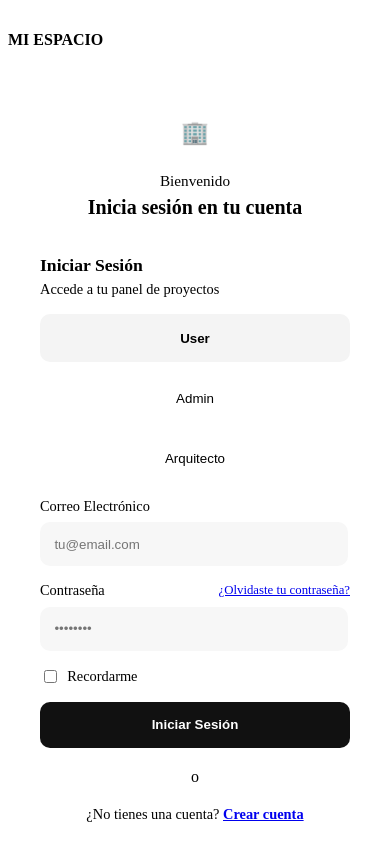
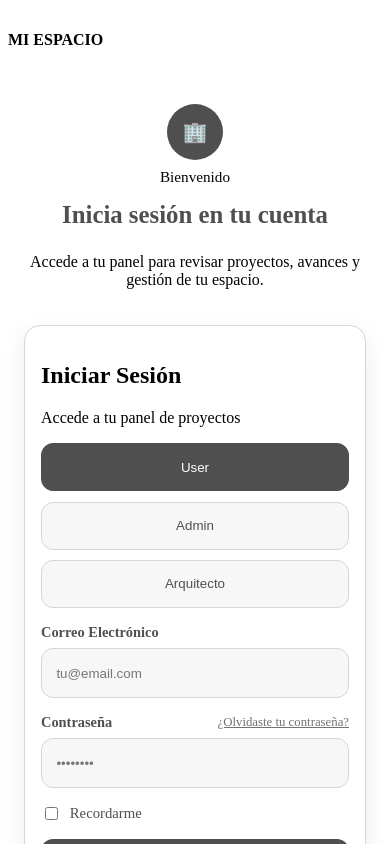
Before and after one commit to davidson124/mi-espacio-frontend, an Angular app: page /login in a window 390 px wide. Shown: the top 844 px of the page. Built offline with nearby package versions, Linux system fonts and the light colour scheme.

Commit message:
feat: improve login responsive ui mobile first

```diff
--- a/src/app/features/auth/pages/login/login.html
+++ b/src/app/features/auth/pages/login/login.html
@@ -4,6 +4,7 @@
       <div class="login__badge">🏢</div>
       <p class="login__welcome">Bienvenido</p>
       <h1 class="login__title">Inicia sesión en tu cuenta</h1>
+      <p class="login_test">Accede a tu panel para revisar proyectos, avances y gestión de tu espacio.</p>
     </div>
 
     <article class="login-card">
@@ -40,12 +41,13 @@
       </div>
 
       <form [formGroup]="form" (ngSubmit)="submit()" class="login-form" novalidate>
-        <label>
+        <label class="form-field">
           <span>Correo Electrónico</span>
           <input
             type="email"
             formControlName="email"
             placeholder="tu@email.com"
+            autocomplete="email"
             [ngClass]="{
               'input-error': emailInvalid,
               'input-success': emailValid
@@ -63,13 +65,11 @@
           }
 
           @if (emailValid) {
-            <small class="field-message success">
-              Correo válido.
-            </small>
+            <small class="field-message success">Correo válido.</small>
           }
         </label>
 
-        <label>
+        <label class="form-field">
           <div class="label-row">
             <span>Contraseña</span>
             <a href="#">¿Olvidaste tu contraseña?</a>
@@ -79,6 +79,7 @@
             type="password"
             formControlName="password"
             placeholder="••••••••"
+            autocomplete="current-password"
             [ngClass]="{
               'input-error': passwordInvalid,
               'input-success': passwordValid
@@ -96,9 +97,7 @@
           }
 
           @if (passwordValid) {
-            <small class="field-message success">
-              Contraseña válida.
-            </small>
+            <small class="field-message success">Contraseña válida.</small>
           }
         </label>
 
@@ -114,8 +113,6 @@
         <div *ngIf="successMessage" class="alert alert--success">
           {{ successMessage }}
         </div>
-
-        <p *ngIf="errorMessage">{{ errorMessage }}</p>
 
         <button
           type="submit"
--- a/src/app/features/auth/pages/login/login.scss
+++ b/src/app/features/auth/pages/login/login.scss
@@ -1,74 +1,98 @@
+:host{
+  display: block;
+  width: 100%;
+}
 .login {
   width: 100%;
-  max-width: 420px;
+  max-width: 28rem;
   margin: 0 auto;
+  display: grid;
+  gap: 1.25rem;
 }
 
 .login__intro {
   text-align: center;
-  margin-bottom: 1.25rem;
+  display: grid;
+  gap: 0.5rem;
 }
 
 .login__badge {
-  width: 56px;
-  height: 56px;
-  margin: 0 auto 0.75rem;
+  width: 3.5rem;
+  height: 3.5rem;
+  margin: 0 auto;
   border-radius: 50%;
   display: grid;
   place-items: center;
-  background: var(--color-dark);
+  background: #4f4f4f;
   color: #fff;
-  font-size: 1.4rem;
+  font-size: 1.25rem;
 }
 
 .login__welcome {
   margin: 0 0 0.35rem;
   font-size: 0.95rem;
+  font-size: 0.95rem;
 }
 
 .login__title {
   margin: 0;
-  font-size: 1.25rem;
-  font-weight: 600;
+  font-size: 1.55rem;
+  line-height: 1.2;
+  color: #4f4f4f;
+}
+.login_text{
+  margin: 0;
+  font-size: 0.95rem;
+  line-height: 1.5;
+  color: #4f4f4f;
+  opacity: 0.85;
 }
 
 .login-card {
   background: #fff;
-  border: 1px solid var(--color-border);
-  border-radius: 14px;
+  border: 1px solid #d6d6d6;
+  border-radius: 1rem;
+  box-shadow: 0 8px 24px rgba(0, 0, 0, 0.08);
   padding: 1rem;
-  box-shadow: var(--shadow-sm);
 }
 
-.login-card h2 {
+.login-card_header {
+  margin-bottom: 1rem;
+}
+.login-card_header h2 {
   margin: 0 0 0.35rem;
-  font-size: 1.1rem;
+  font-size: 1.2rem;
+  color: #4f4f4f;
 }
 
-.login-card p {
-  margin-top: 0;
-  font-size: 0.9rem;
+.login-card_header p {
+  margin: 0;
+  font-size: 0.92rem;
+  color: #4f4f4f;
+  opacity: 0.85;
 }
 
 .role-selector {
   display: grid;
   grid-template-columns: 1fr;
-  gap: 0.75rem;
-  margin: 1rem 0;
+  gap: 0.65rem;
+  margin-bottom: 1rem;
 }
 
 .role-btn {
-  min-height: 48px;
-  border: 1px solid var(--color-border);
-  border-radius: 10px;
-  background: #fff;
-  color: var(--color-text);
+  min-height: 3rem;
+  border: 1px solid #d6d6d6;
+  border-radius: 0.75rem;
+  background: #f7f7f7;
+  color: #4f4f4f;
+  font-weight: 500;
+  transition: 0.2s ease;
 }
 
 .role-btn--active {
-  border-color: var(--color-text);
-  background: #f4f4f4;
-  font-weight: 600;
+  color:#fff;
+  background: #4f4f4f;
+  border-color: #4f4f4f;
 }
 
 .login-form {
@@ -76,48 +100,78 @@
   gap: 1rem;
 }
 
-.login-form label {
+.form-field{
   display: grid;
   gap: 0.45rem;
-  font-size: 0.9rem;
+}
+
+.form-field > span,
+.label-row span {
+  font-size:  0.9rem;
+  font-weight: 600;
+  color: #4f4f4f;
+}
+
+.label-row {
+  display: flex;
+  justify-content: space-between;
+  align-items: center;
+  gap: 0.75rem;
+}
+
+.label-row a {
+  font-size: 0.8rem;
+  color: #4f4f4f;
+  opacity: 0.8;
 }
 
 .login-form input[type='email'],
 .login-form input[type='password'] {
-  width: 90%;
-  min-height: 44px;
+  // width: 100%;
+  min-height: 3rem;
   padding: 0rem 0.9rem;
-  border: 1px solid var(--color-border);
-  border-radius: 10px;
+  border: 1px solid #d6d6d6;
+  border-radius: 0.75rem;
   background: #f7f7f7;
+  color: #4f4f4f;
   outline: none;
   transition: border-color 0.2s ease, box-shadow 0.2s ease;
 }
 
 .login-form input[type='email']:focus,
 .login-form input[type='password']:focus {
-  border-color: var(--color-muted);
+  border-color: #a6b1bf;
 }
-
 .input-error {
-  border: #ff1d1d 1px solid!important;
-  background: #ffe0e0 !important;
+  border-color: #c62828 !important;
+  background: #fff5f5 !important;
 }
 .input-success {
-  border: #2e7d32 1px solid !important;
+  border-color: #2e7d32 !important;
   background: #f3fff3 !important;
 }
 .field-message {
   font-size: 0.8rem;
-  margin-top: -0.15rem;
 }
 .field-message.error {
+  color: #c62828;
+}
+
+.field-message-succes {
   color: #2e7d32;
 }
+
+.remember {
+  display: flex;
+  align-items: center;
+  gap: 0.55rem;
+  font-size: 0.92rem;
+  color: #4f4f4f;
+}
+
 .alert {
-  margin: 0.5rem 0 0.75rem;
   padding: 0.85rem 1rem;
-  border-radius: 10px;
+  border-radius: 0.75rem;
   font-size: 0.9rem;
 }
 
@@ -132,32 +186,19 @@
   border: 1px solid #b7d9bb;
   color: #256b2c;
 }
-.label-row {
-  display: flex;
-  align-items: center;
-  justify-content: space-between;
-  gap: 0.75rem;
+
+.submit-btn {
+  min-height: 3rem;
+  border: none;
+  border-radius: 0.75rem;
+  background: #4f4f4f;
+  color: #fff;
+  font-weight: 600;
+  font-size: 0.95rem;
+  transition: 0.2s ease;
+  cursor: pointer;
 }
 
-.label-row a {
-  font-size: 0.8rem;
-}
-
-.remember {
-  display: flex !important;
-  align-items: center;
-  gap: 0.5rem;
-}
-
-.submit-btn {
-  min-height: 46px;
-  border: none;
-  border-radius: 10px;
-  background: #111;
-  color: #fff;
-  font-weight: 600;
-  cursor: pointer;
-}
 .submit-btn:disabled{
   opacity: 0.7;
   cursor: not-allowed;
@@ -165,7 +206,7 @@
 
 .divider {
   position: relative;
-  margin: 1.25rem 0;
+  margin: 1rem 0;
   text-align: center;
 }
 
@@ -175,30 +216,54 @@
   top: 50%;
   left: 0;
   right: 0;
-  border-top: 1px solid var(--color-border);
+  border-top: 1px solid #d6d6d6;
 }
 
 .divider span {
   position: relative;
   padding: 0 0.75rem;
   background: #fff;
+  color: #4f4f4f;
 }
 
 .register-link {
   text-align: center;
-  margin-bottom: 0;
+  margin: 0;
+  font-size: 0.92rem;
+  color: #4f4f4f;
 }
 
 .register-link a {
-  font-weight: 600;
+  font-weight: 700;
 }
 
 @media (min-width: 768px) {
+
+  .login{
+    max-width: 32rem;
+    gap: 1.5rem;
+  }
+ .login-tittle{
+  font-size: 1.9rem;
+ }
+
+ .login-card {
+    padding: 1.5rem;
+  }
+
   .role-selector {
     grid-template-columns: repeat(3, 1fr);
   }
+}
+@media (min-width: 1024px) {
+  .login{
+    max-width: 34rem;
+  }
+ .login-tittle{
+  font-size: 2.1rem;
+ }
 
-  .login-card {
-    padding: 1.5rem;
+ .login-card {
+    padding: 1.75rem;
   }
 }
```
